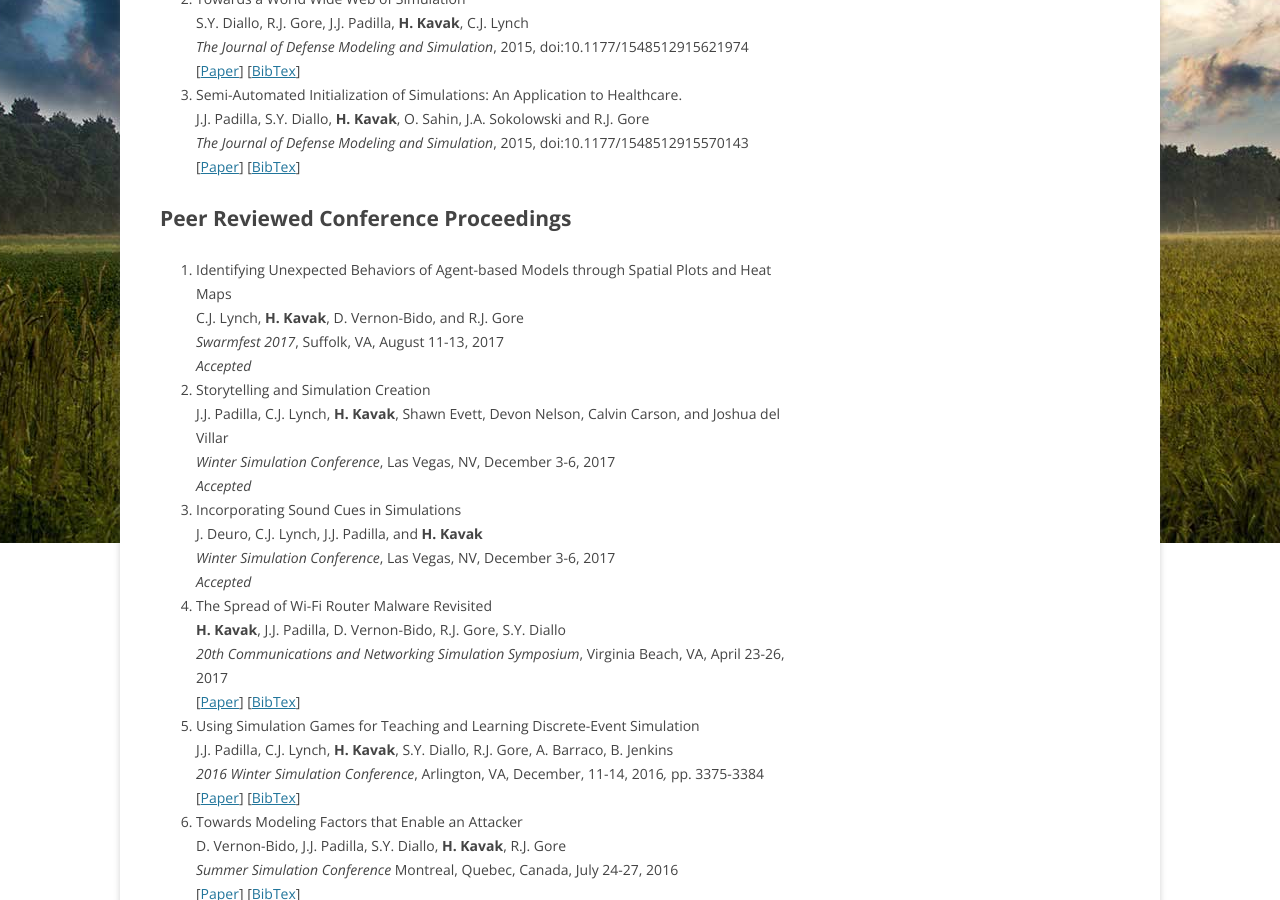
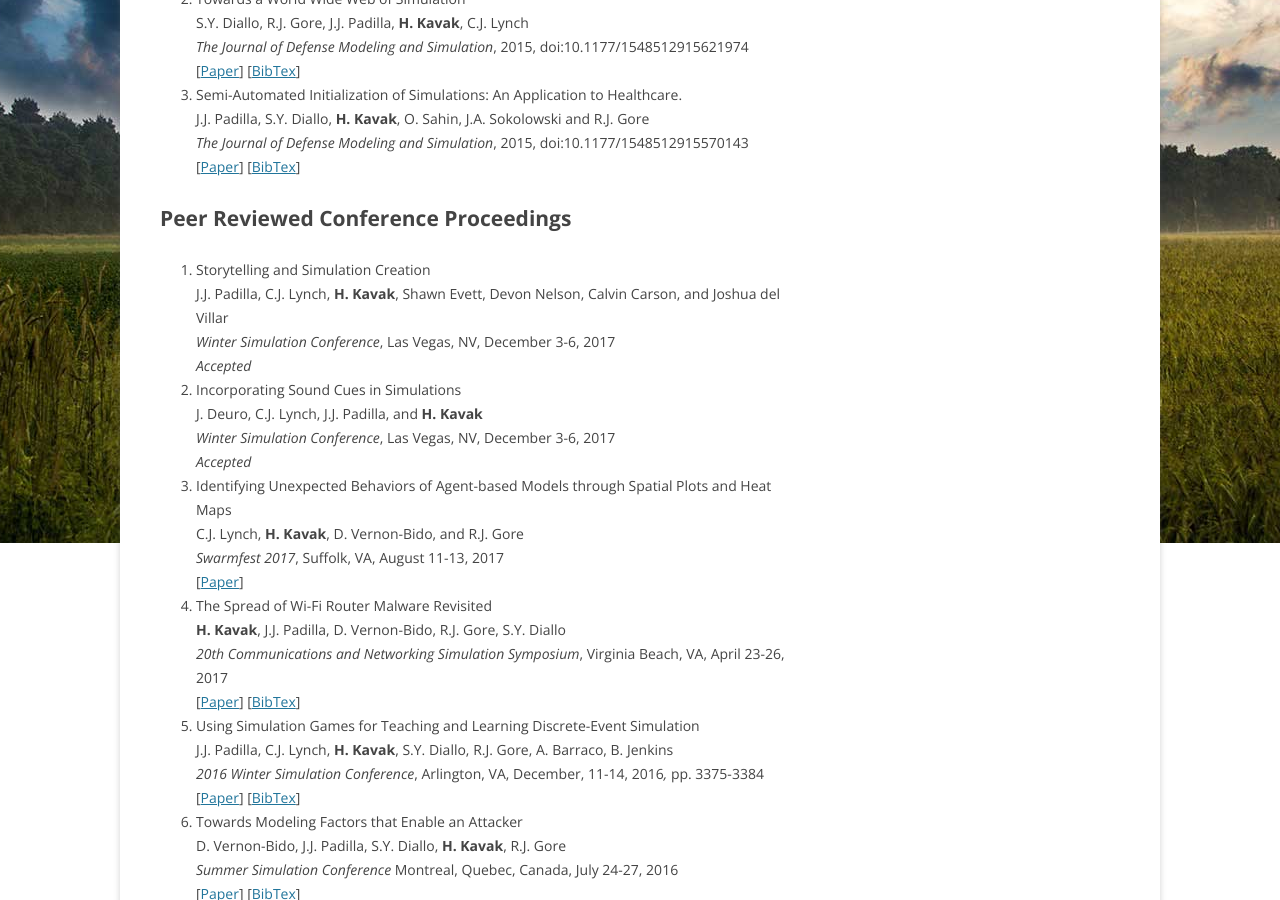
Before and after one commit to hamdikavak/hamdikavak.github.io, a Jekyll site: the page built from publications/index.html, in a window 1280 px wide and 900 px high, scrolled down 475 px. Built offline with Jekyll 4.4.1, drawn with Linux system fonts in a browser that asks for light colours; nearby versions of some CDN libraries; library files that are not in the unit come from our copies; some of the changed lines change nothing that is shown.

Commit message:
Swarmfest publication added.

```diff
--- a/publications/index.html
+++ b/publications/index.html
@@ -34,12 +34,7 @@ current_page_publications: current_page_item
 <a name="conferences"></a>
 <h1>Peer Reviewed Conference Proceedings</h1>
 <ol>
-	<li>
-    Identifying Unexpected Behaviors of Agent-based Models through Spatial Plots and Heat Maps<br />
-   	C.J. Lynch, <strong>H. Kavak</strong>, D. Vernon-Bido, and R.J. Gore<br />
-    <em>Swarmfest 2017</em>, Suffolk, VA, August 11-13, 2017<br />
-	<i>Accepted</i>
-   </li>
+
   <li>
     Storytelling and Simulation Creation<br />
    	J.J. Padilla, C.J. Lynch, <strong>H. Kavak</strong>, Shawn Evett, Devon Nelson, Calvin Carson, and Joshua del Villar<br />
@@ -51,6 +46,13 @@ current_page_publications: current_page_item
    	J. Deuro, C.J. Lynch, J.J. Padilla, and <strong>H. Kavak</strong><br />
     <em>Winter Simulation Conference</em>, Las Vegas, NV, December 3-6, 2017<br />
 	<i>Accepted</i>
+   </li>
+   <li>
+    Identifying Unexpected Behaviors of Agent-based Models through Spatial Plots and Heat Maps<br />
+   	C.J. Lynch, <strong>H. Kavak</strong>, D. Vernon-Bido, and R.J. Gore<br />
+    <em>Swarmfest 2017</em>, Suffolk, VA, August 11-13, 2017<br />
+	[<a title="RG Archive" href="https://www.researchgate.net/publication/320357182_Identifying_Unexpected_Behaviors_of_Agent-based_Models_through_Spatial_Plots_and_Heat_Maps">Paper</a>]
+
    </li>
   <li>
     The Spread of Wi-Fi Router Malware Revisited<br />
```
